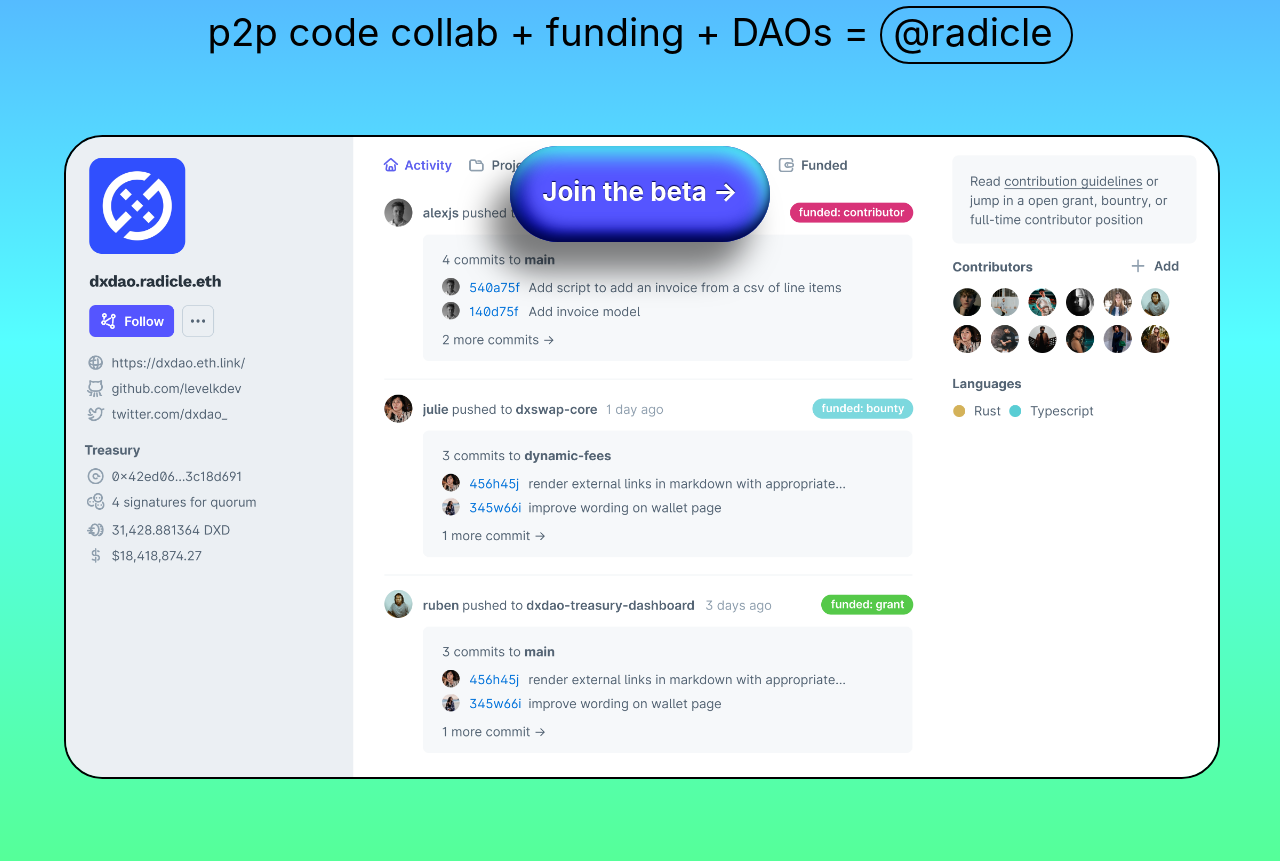
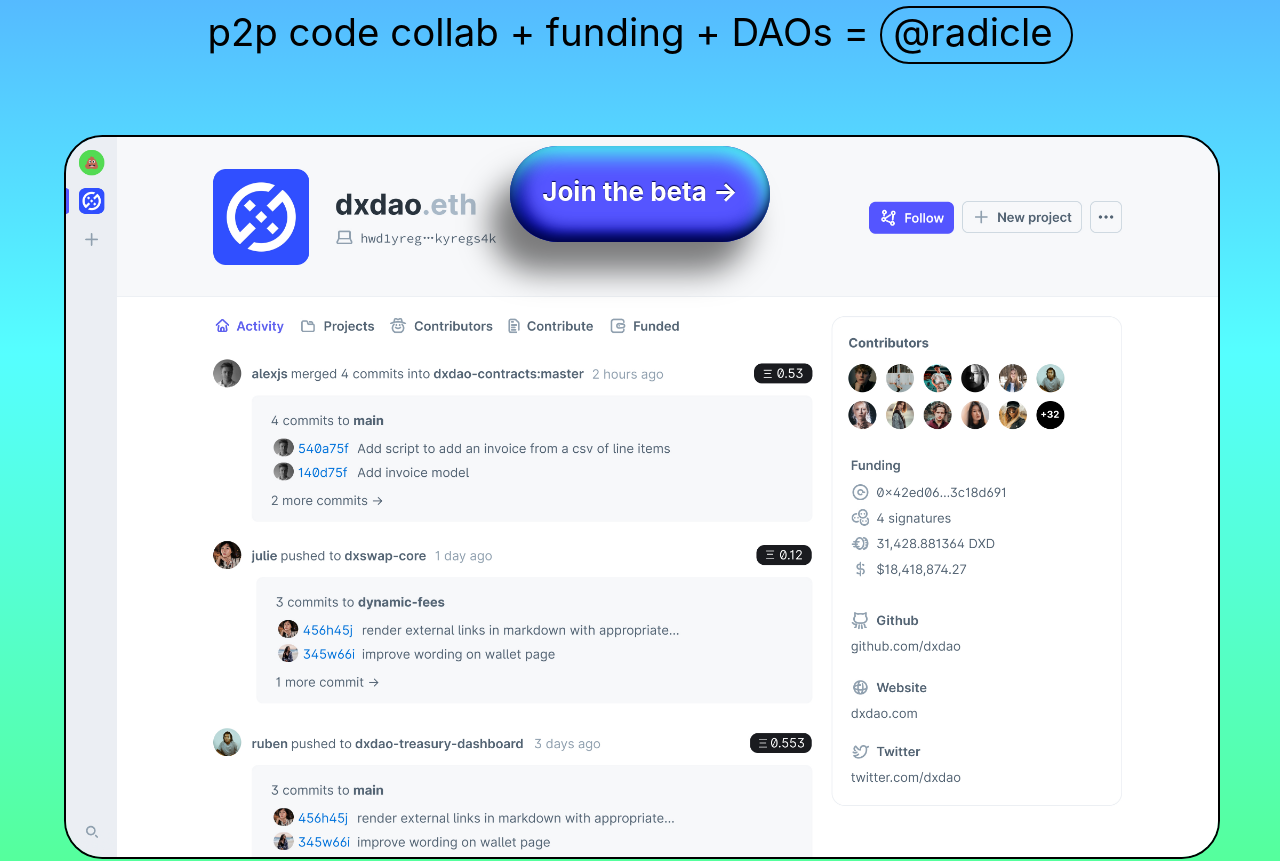
Before and after one commit to nassarhayat/dev-radicle-community, a Svelte app: page / in a window 1280 px wide. Shown: the part 520-1381 px from the top of the page. Built offline with nearby package versions, Linux system fonts and the light colour scheme; a web font is replaced by a local one.

Commit message:
update hero image
Signed-off-by: brandonhaslegs <brandon.oxendine@gmail.com>

```diff
--- a/src/App.svelte
+++ b/src/App.svelte
@@ -19,7 +19,7 @@
         target="_blank">@radicle</a
       >
     </h3>
-    <img class="heroimage" src="assets/images/ui/org-page.png" alt="org page" />
+    <img class="heroimage" src="assets/images/ui/org-page.jpg" alt="org page" />
   </main>
   <Community />
   <Distribute />
```
Also changed, not shown: public/assets/images/ui/org-page.jpg (added), public/assets/images/ui/org-page.png (deleted).
